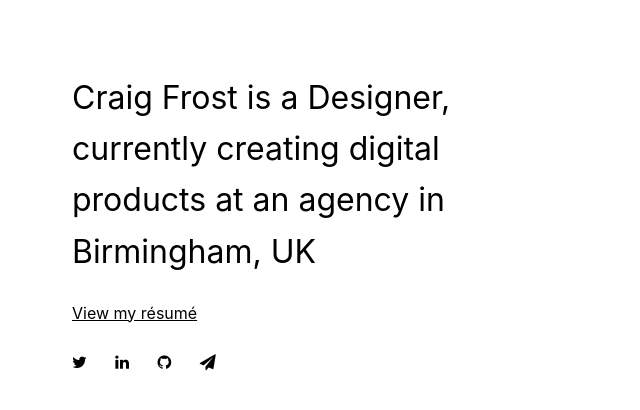
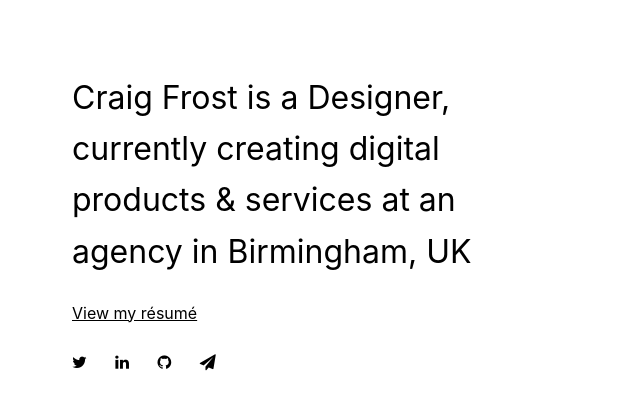
Before and after one commit to craigthomasfrost/cfdesigner.github.io, a Jekyll site: the page built from index.html, in a window 1280 px wide. Shown: the top 410 px of the page, without its empty margins (0-640 px from the left). Built offline with Jekyll 4.4.1, drawn with Linux system fonts in a browser that asks for light colours; nearby versions of some CDN libraries.

Commit message:
Update bio

```diff
--- a/index.html
+++ b/index.html
@@ -2,7 +2,7 @@
 layout: default
 ---
 <div class="p p--l@m">
-    <h1 class="h1 m-w--5 m-b">Craig Frost is a Designer, currently creating digital products at an agency in Birmingham, UK</h1>
+    <h1 class="h1 m-w--5 m-b">Craig Frost is a Designer, currently creating digital products &amp; services at an agency in Birmingham, UK</h1>
     <p class="m-b"><a href="https://docs.google.com/document/d/13lyoBgp9gjT3npkstzNpl0YV0a1fJuyY3LrI2YVBOJw/edit?usp=sharing">View my résumé</a></p>
     <a href="https://twitter.com/_ctfd_uk"><span class="fa fa-twitter m-r"></span></a>
     <a href="https://www.linkedin.com/in/craigtfrost"><span class="fa fa-linkedin m-r"></span></a>
```
